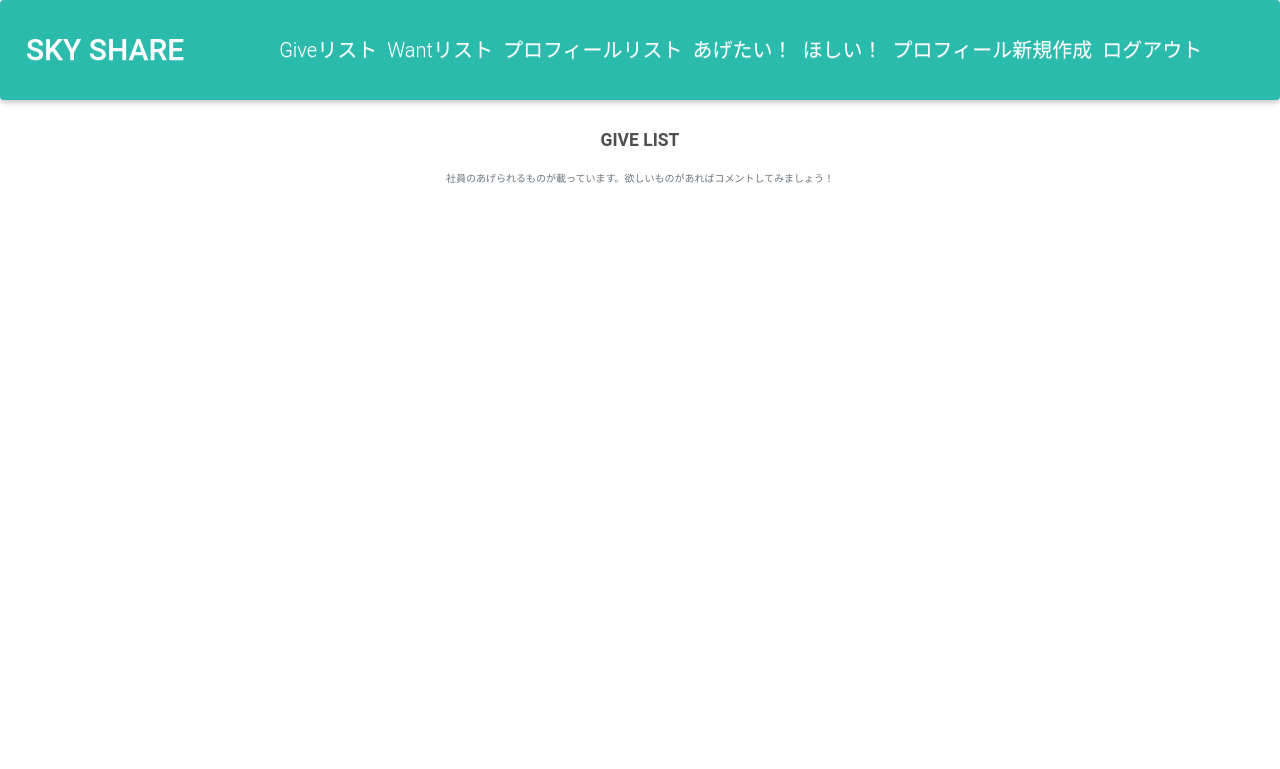
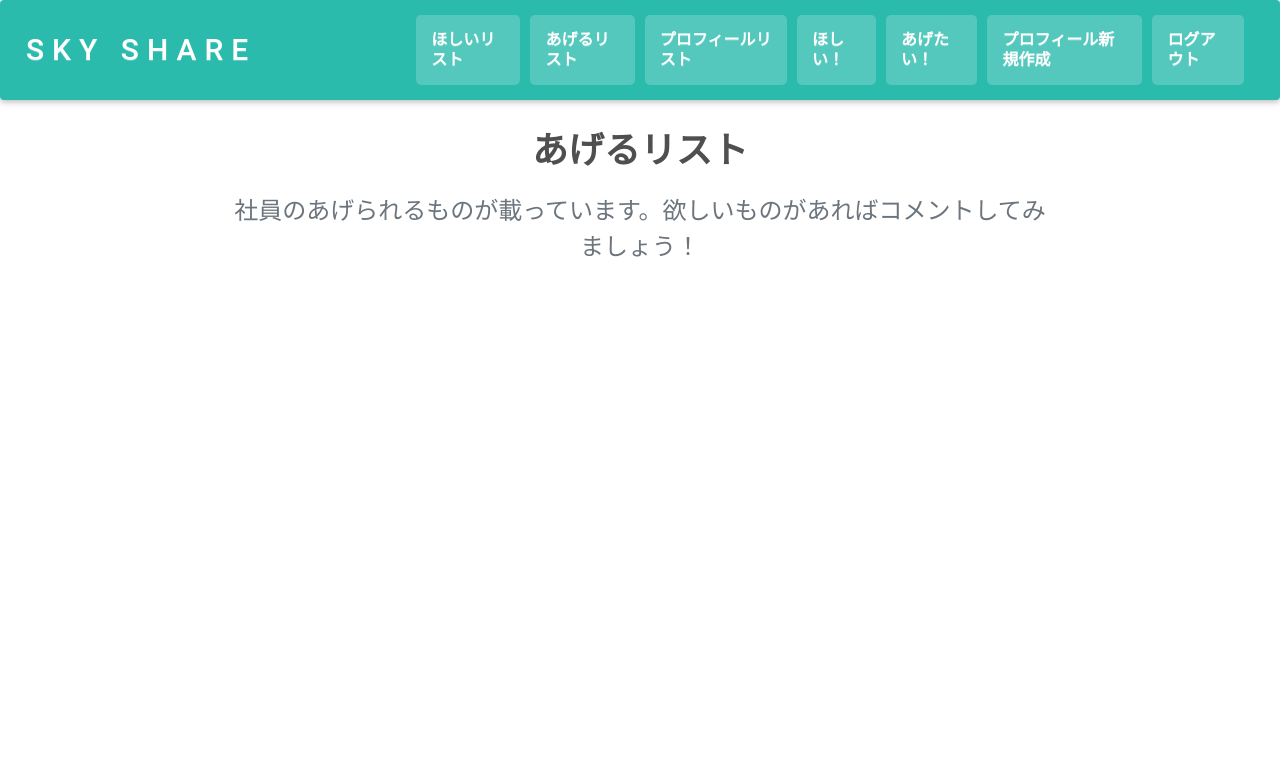
Before and after one commit to ITprojectteamb/sharesite, a Django app: page /givelist/ in a window 1280 px wide. Shown: the top 769 px of the page. Run offline with Django 3.2, Linux system fonts and the light colour scheme; the visitor is signed in with stand-in values (Sample User, id 1); data that the repository does not hold is empty; some libraries are stand-ins or nearby versions.

Commit message:
全体CSS調整

```diff
--- a/blog/static/css/sharesite.css
+++ b/blog/static/css/sharesite.css
@@ -1,7 +1,11 @@
 body{
     font-family:'ãƒ¡ã‚¤ãƒªã‚ª', 'Meiryo', sans-serif;
     background-color: #F5F5F5;
+    font-size:24px!important;
     position: relative;
+  }
+  img{
+    object-fit: contain!important; object-position:center!important;
   }
 
 .header-title {
@@ -14,7 +18,8 @@ body{
 }
 
 .nav-link{
-    font-size:20px;
+  font-size:16px!important;
+  font-weight:bold;
 }
 
 .footer{
@@ -44,7 +49,6 @@ body{
 }
 
 .post_list{
-
   height: 100%;
   background-image: url('https://mdbootstrap.com/img/Photos/Others/gradient2.png');
   background-position: center;
@@ -54,13 +58,32 @@ body{
 .button_erea{
   display: flex;
   justify-content: center;
-  padding:300px 0;
+  width:80%;
+  margin:0 auto;
+  padding:15% 0px;
 }
+
+.button_erea > .btn,.button_erea > .btn:hover{
+  background-color:white!important;
+  width:300px;
+  height:150px;
+  border-radius:50%;
+}
+
 .button_per{
     display: block;
     width: 200px;
-    margin: 0 50px!important;
+    margin: 0 150px!important;
+    height:100px;
 }
+
+.button_per > a,.button_per > a :hover {
+  font-size:34px;
+  font-weight:bold;
+}
+
+.button_erea > .btn-outline-info > a,.button_erea >.btn-outline-info > a:hover{color:#33b5e5!important;}
+.button_erea > .btn-outline-success > a,.button_erea > .btn-outline-success > a:hover{color:#00c851 !important;}
 
 .emr-bg{
   border-radius: 5%;
@@ -78,6 +101,86 @@ body{
   background-color: #e8f5e9;
 }
 
-.green-bg:hover{
-  background-color: #c8e6c9;
+
+.row{
+  margin: 50px 10px!important;
 }
+
+.navbar-nav > li{
+  background-color:#55c8bd;
+  border-radius:5px;
+  margin-right:10px;
+  padding:0 10px;
+}
+
+.navbar-nav > li:hover{
+  background-color:#7fd6cd;
+  -moz-opacity: 0.8;
+  -webkit-transition: 0.3s ease-in-out;
+  -moz-transition: 0.3s ease-in-out;
+  -o-transition: 0.3s ease-in-out;
+  transition: 0.3s ease-in-out;
+  border-radius:5px;
+  margin-right:10px;
+  padding:0 10px;
+
+}
+
+.header-title{
+  letter-spacing:8px;
+}
+
+.body-title{
+  font-size: 24px;
+}
+
+.body-text{
+  font-size: 18px;
+}
+
+.fuwafuwa{
+-webkit-animation:fuwafuwa 3s infinite linear alternate;
+animation:fuwafuwa 3s infinite linear alternate;
+}
+
+@-webkit-keyframes fuwafuwa {
+0% {-webkit-transform:translate(0, 0) rotate(-1deg);}
+50% {-webkit-transform:translate(0, -2px) rotate(0deg);}
+100% {-webkit-transform:translate(0, 0)rotate(1deg);}
+}
+
+@keyframes fuwafuwa {
+0% {transform:translate(0, 0) rotate(-1deg);}
+50% {transform:translate(0, -2px) rotate(0deg);}
+100% {transform:translate(0, 0)rotate(1deg);}
+}
+
+.view-detail{
+  text-align: center;
+}
+
+.view-detail{
+  text-align: center;
+}
+.view-detail a{
+  text-align: center;
+  display:block;
+  padding:30px;
+  font-size:20px;
+}
+
+.comment-detail{
+  text-align: right;
+}
+
+.list-title{
+  font-size: 36px;
+}
+label{
+  font-size:20px;
+}
+
+.sub-button{
+  height:60px;
+  width:100px;
+}
--- a/blog/templates/sharesite/base.html
+++ b/blog/templates/sharesite/base.html
@@ -26,17 +26,17 @@
       <ul class="navbar-nav mr-auto">
 
         <li class="nav-item">
-          <a class="nav-link" href="{% url 'give_list' %}">Giveリスト</a>
+          <a class="nav-link" href="{% url 'want_list' %}">ほしいリスト</a>
         <li class="nav-item">
-          <a class="nav-link" href="{% url 'want_list' %}">Wantリスト</a>
+          <a class="nav-link" href="{% url 'give_list' %}">あげるリスト</a>
         <li class="nav-item">
           <a class="nav-link" href="{% url 'profile_list' %}">プロフィールリスト<span class="sr-only">(current)</span></a>
         </li>
           <li class="nav-item">
-          <a class="nav-link" href="{% url 'give_new' %}">あげたい！</a>
+          <a class="nav-link" href="{% url 'want_new' %}">ほしい！</a>
         </li>
         <li class="nav-item">
-          <a class="nav-link" href="{% url 'want_new' %}">ほしい！</a>
+          <a class="nav-link" href="{% url 'give_new' %}">あげたい！</a>
         </li>
         <li class="nav-item">
           <a class="nav-link" href="{% url 'profile_new' %}">プロフィール新規作成</a>
--- a/blog/templates/sharesite/give_list.html
+++ b/blog/templates/sharesite/give_list.html
@@ -5,7 +5,7 @@
 <div class="container my-5">
     <!-- Section: Block Content -->
     <section class="dark-grey-text text-center">
-      <h3 class="font-weight-bold mb-4 pb-2">GIVE LIST</h3>
+      <h3 class="font-weight-bold mb-4 pb-2 body-text list-title" >あげるリスト</h3>
       <p class="text-muted w-responsive mx-auto mb-5">社員のあげられるものが載っています。欲しいものがあればコメントしてみましょう！</p>
       <!-- Grid row -->
       <div class="row">
@@ -14,18 +14,25 @@
         <div class="col-lg-4 col-md-12 mb-4">
           <div class="view overlay rounded z-depth-1">
             {% if give.photo %}
-            <img src="{{ give.photo.url }}" class="img-fluid" alt="Sample project image">
+            <img src="{{ give.photo.url }}" alt="No photo" width="333.2" height="300">
+            {% else %}
+        <img src="#" alt="No photo" width="469.73" height="300">
             {% endif %}
             <a>
               <div class="mask rgba-white-slight"></div>
             </a>
           </div>
           <div class="px-3 pt-3 mx-1 mt-1 pb-0">
-            <h4 class="font-weight-bold mt-1 mb-3"><a href="{% url 'give_detail' pk=give.pk %}">{{ give.give_name }}</a></h4>
-            <p class="text-muted">{{ give.give_reason|linebreaksbr }}</p>
-            <p class="text-muted">{{ give.author }}</p>
-            <a href="{% url 'give_detail' pk=give.pk %}" class="btn btn-indigo btn-sm btn-rounded"><i class="fas fa-clone left"></i> View Detail</a>
-            <a href="{% url 'give_detail' pk=give.pk %}">Comments: {{ give.give_comments.count }}</a>
+            <h4 class="font-weight-bold mt-1 mb-3"><a class="body-title" href="{% url 'give_detail' pk=give.pk %}">{{ give.give_name }}</a></h4>
+            <p class="text-muted body-text text-left">あげたい理由：<br>{{ give.give_reason|truncatechars:100 }}<a class="read-more" href="{% url 'give_detail' pk=give.pk %}">  >>続きを読む</a></p>
+            <p class="text-muted text-left">投稿者：{{ give.author }}</p>
+            <div class="view-detail">
+            <a href="{% url 'give_detail' pk=give.pk %}" class="btn btn-outline-default waves-effect"><i class="fas fa-clone left"></i> 詳細を見る</a>
+             </div>
+          <div class="comment-detail">
+            <br>
+            <a class="body-text" href="{% url 'give_detail' pk=give.pk %}">コメント: {{ give.give_comments.count }}件</a>
+          </div>
           </div>
         </div>
         <!-- Grid column -->
--- a/blog/templates/sharesite/give_new.html
+++ b/blog/templates/sharesite/give_new.html
@@ -10,7 +10,7 @@
                 <table class="table">
                     {{ form.as_table }}
                 </table>
-                <button class="btn btn-primary" type="submit">作成</button>
+                <button class="btn btn-outline-default waves-effect sub-button" style="font-size: 20px;" type="submit">作成</button>
             </form>
         </div>
     </div>
--- a/blog/templates/sharesite/profile_new.html
+++ b/blog/templates/sharesite/profile_new.html
@@ -10,7 +10,7 @@
                 <table class="table">
                     {{ form.as_table }}
                 </table>
-                <button class="btn btn-primary" type="submit">作成</button>
+                <button class="btn btn-outline-default waves-effect sub-button" style="font-size: 20px;" type="submit">作成</button>
             </form>
         </div>
     </div>
--- a/blog/templates/sharesite/want_list.html
+++ b/blog/templates/sharesite/want_list.html
@@ -5,7 +5,7 @@
 <div class="container my-5">
     <!-- Section: Block Content -->
     <section class="dark-grey-text text-center">
-      <h3 class="font-weight-bold mb-4 pb-2">WANT LIST</h3>
+      <h3 class="font-weight-bold mb-4 pb-2 list-title">WANT LIST</h3>
       <p class="text-muted w-responsive mx-auto mb-5">社員の今欲しいものが載っています。あげられるものがあればコメントしてみましょう！</p>
       <!-- Grid row -->
       <div class="row">
--- a/blog/templates/sharesite/want_new.html
+++ b/blog/templates/sharesite/want_new.html
@@ -10,7 +10,7 @@
                 <table class="table">
                     {{ form.as_table }}
                 </table>
-                <button class="btn btn-primary" type="submit">作成</button>
+                <button class="btn btn-outline-default waves-effect sub-button" style="font-size: 20px;" type="submit">作成</button>
             </form>
         </div>
     </div>
```
Also changed, not shown: blog/templates/sharesite/give_detail.html (+4 -4 lines), blog/templates/sharesite/post_list.html (+35 -21 lines), blog/templates/sharesite/profile_detail.html (+4 -4 lines), blog/templates/sharesite/profile_list.html (+11 -5 lines), blog/templates/sharesite/want_detail.html (+4 -4 lines). Lines whose indentation alone changed are shown as unchanged.
